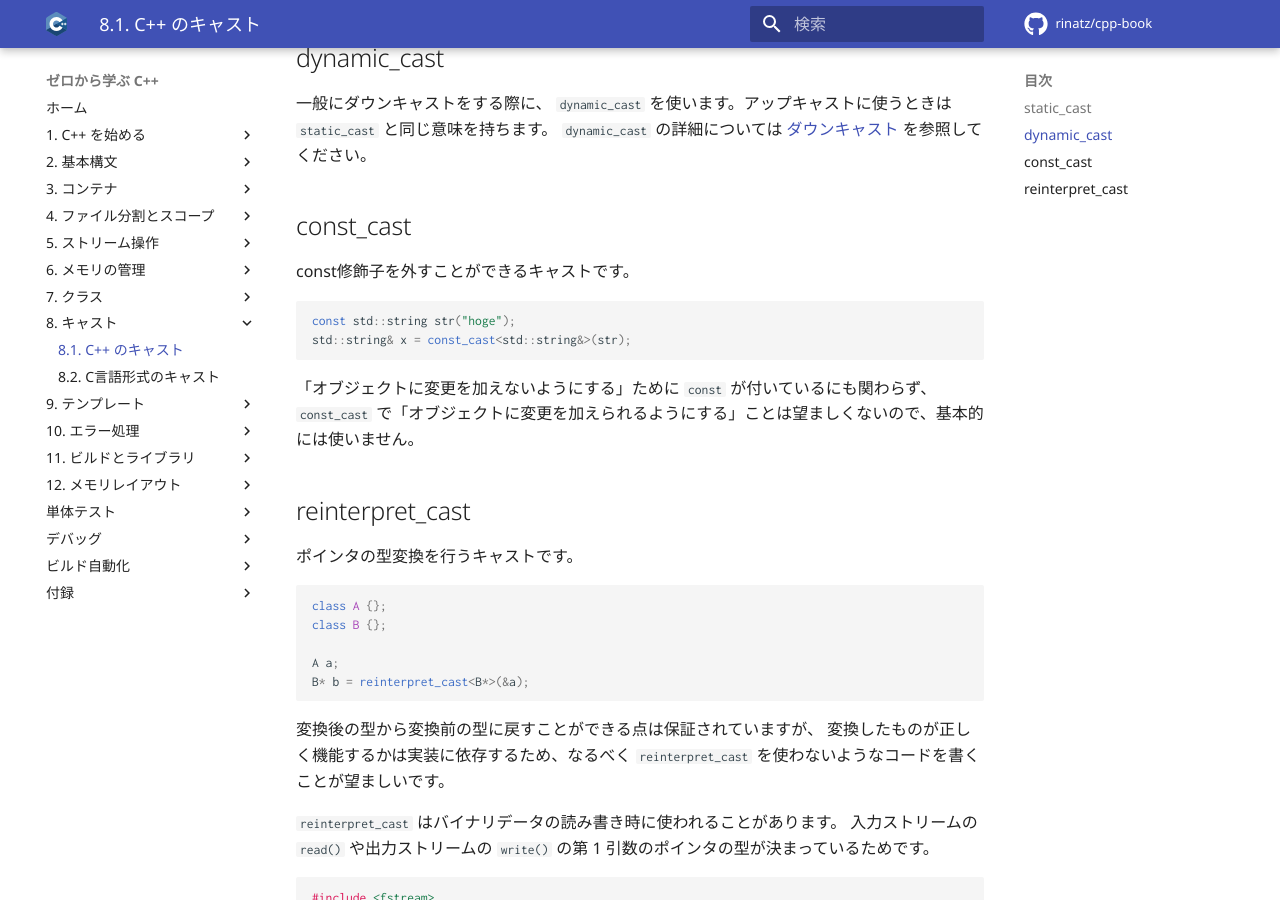
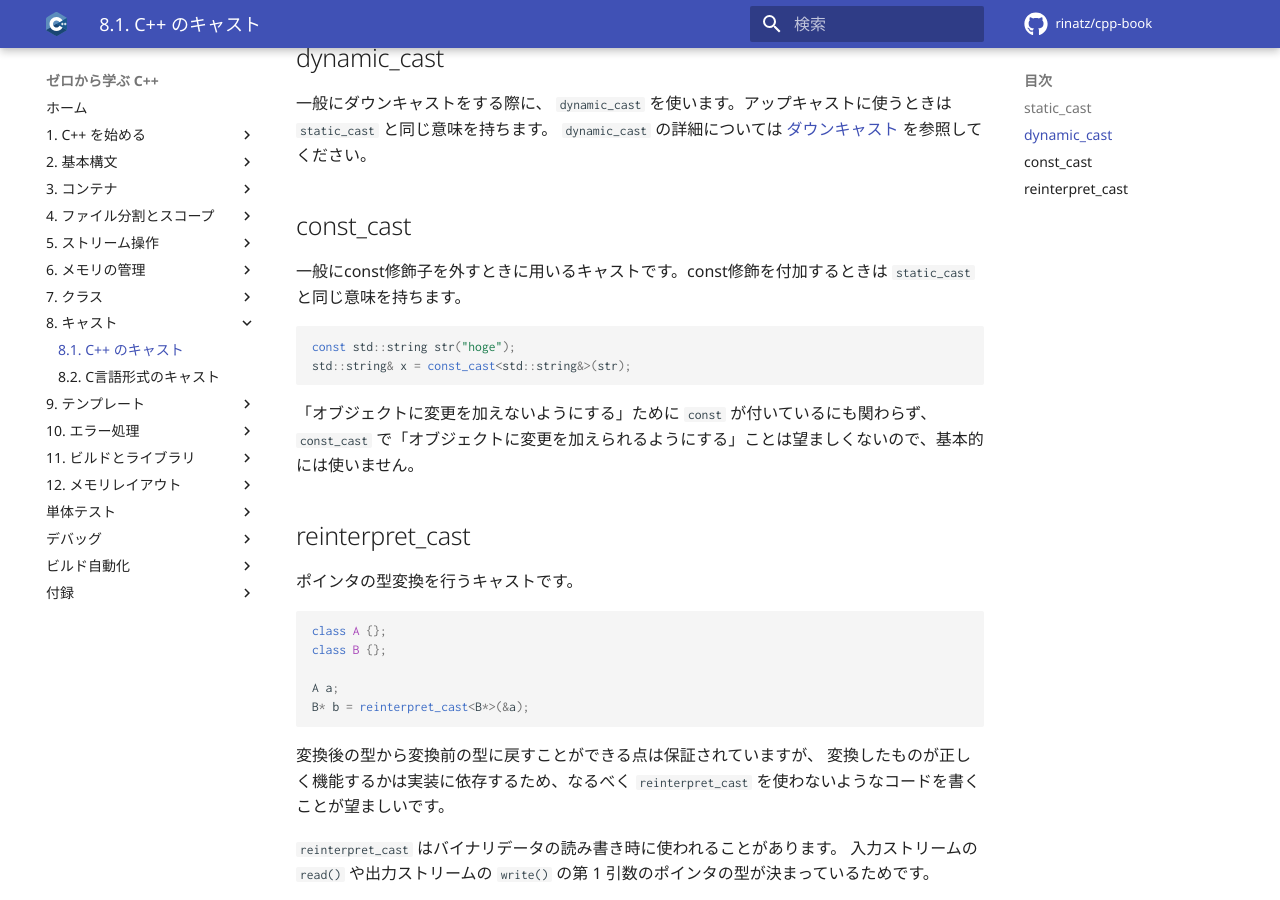
Before and after one commit to rinatz/cpp-book, an MkDocs documentation site: the page built from docs/ch08-01-cpp-casts.md, in a window 1280 px wide and 900 px high, scrolled down 1306 px. Built offline with MkDocs 1.6.1 and Material for MkDocs 9.7.7, drawn with Linux system fonts in a browser that asks for light colours; comment, search, counter and statistics services are not loaded.

Commit message:
fix(cpp-cast): const_cast can append const

````diff
--- a/docs/ch08-01-cpp-casts.md
+++ b/docs/ch08-01-cpp-casts.md
@@ -65,7 +65,7 @@ Square square = static_cast<Square>(10);
 
 ## const_cast
 
-const修飾子を外すことができるキャストです。
+一般にconst修飾子を外すときに用いるキャストです。const修飾を付加するときは `static_cast` と同じ意味を持ちます。
 
 ```cpp
 const std::string str("hoge");
````
